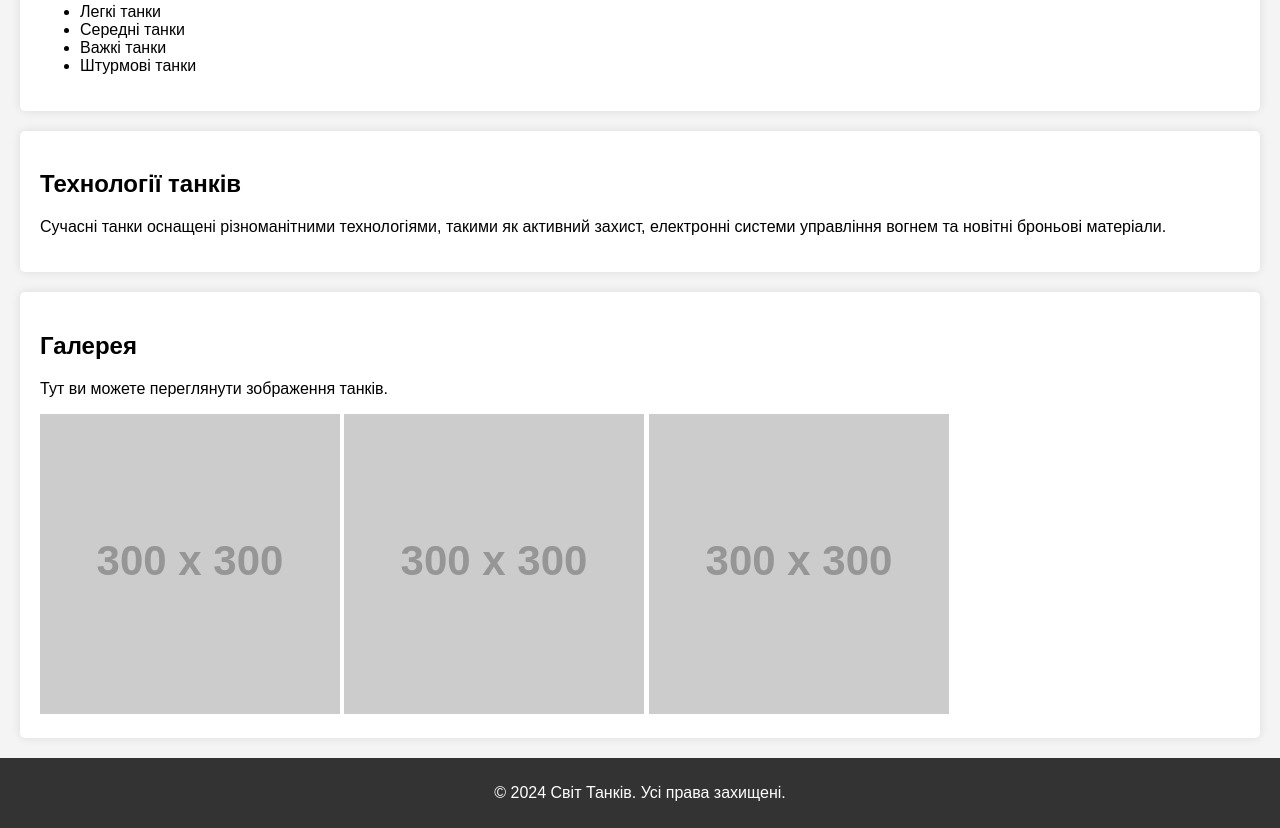
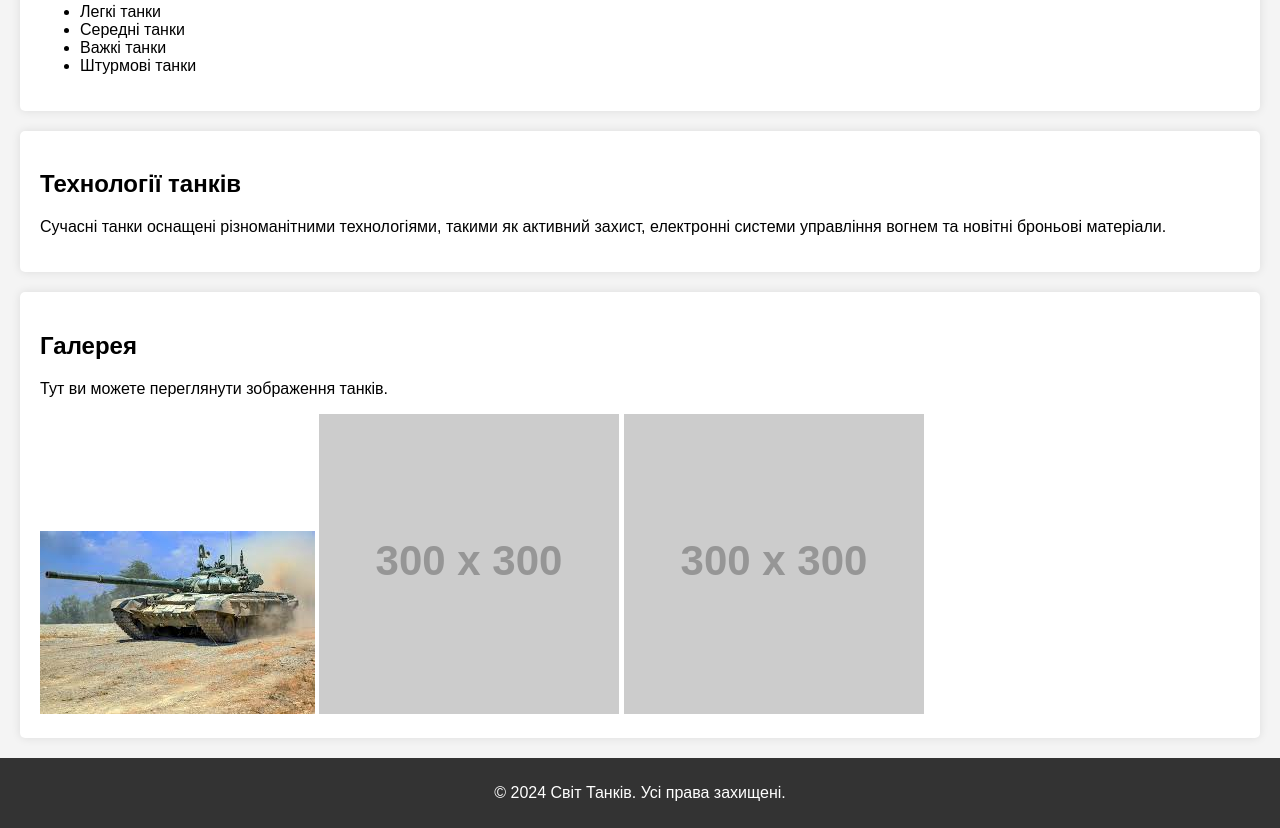
Before and after one commit to V-Sosipatrov/057., a plain HTML site: page index.html in a window 1280 px wide. Shown: the part 423-1251 px from the top of the page. Drawn offline with Linux system fonts and the light colour scheme; placeholder pictures from the web are drawn by us.

Commit message:
Update index.html

```diff
--- a/index.html
+++ b/index.html
@@ -78,7 +78,7 @@
 <section id="gallery">
     <h2>Галерея</h2>
     <p>Тут ви можете переглянути зображення танків.</p>
-    <img src="https://via.placeholder.com/300" alt="Танк" />
+    <img src="2.jpg" alt="Танк" />
     <img src="https://via.placeholder.com/300" alt="Танк" />
     <img src="https://via.placeholder.com/300" alt="Танк" />
 </section>
```
